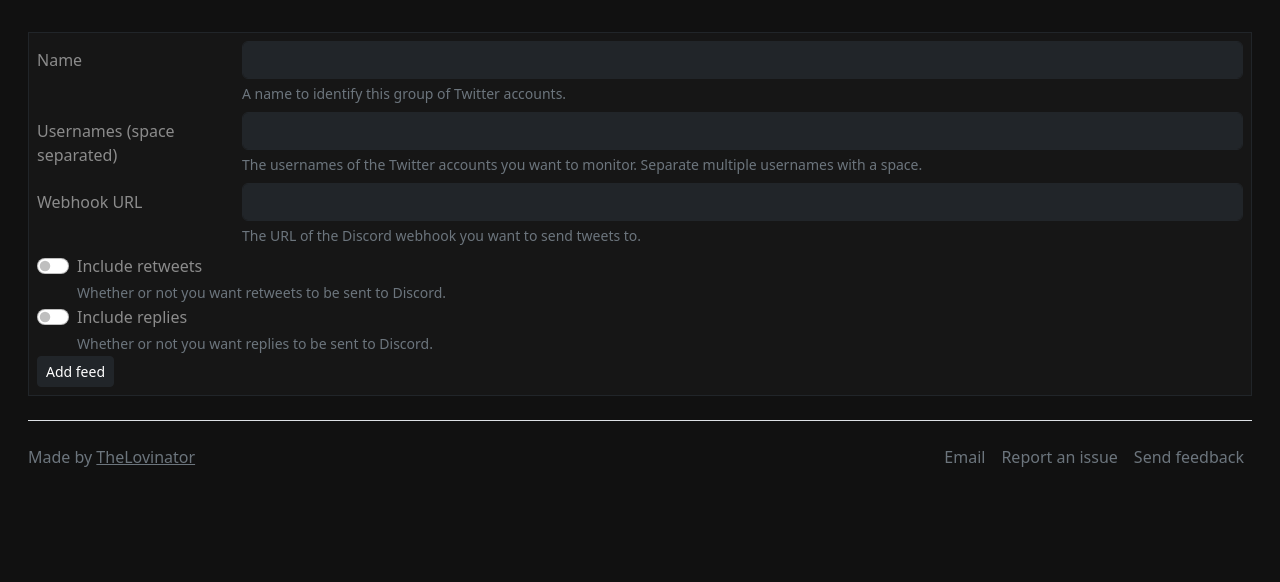
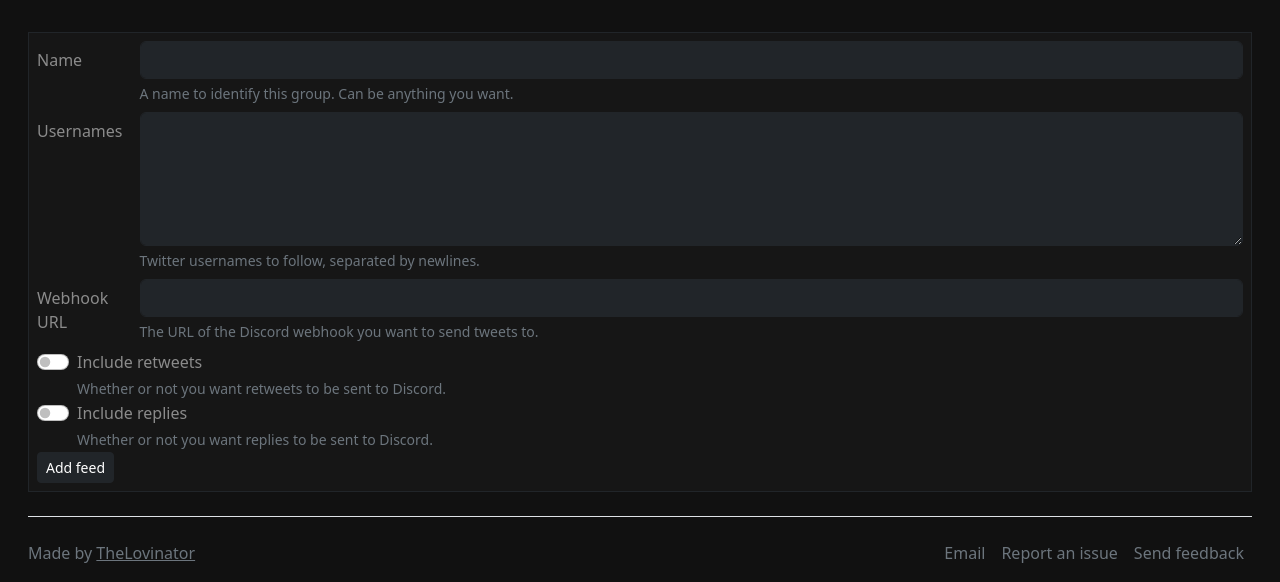
Before and after one commit to TheLovinator1/discord-twitter-webhooks, a Flask app: page /add in a window 1280 px wide. Shown: the part 57-639 px from the top of the page. Run offline with Flask 2, Linux system fonts and the light colour scheme; parts of the project's set-up code (start-up, migrations or seed data) failed here and were passed over.

Commit message:
Use newline instead of space when adding several usernames

```diff
--- a/discord_twitter_webhooks/add_new_feed.py
+++ b/discord_twitter_webhooks/add_new_feed.py
@@ -35,7 +35,11 @@
 
     # Get all usernames and add them to the reader if they don't exist, or add the new name to the existing feed.
     # Names can be separated by a space to add multiple feeds at once.
-    for username in usernames_value.split(" "):
+
+    # Check what type of newline is used
+    usernames: list[str] = usernames_value.split("\r\n") if "\r\n" in usernames_value else usernames_value.split("\n")
+
+    for username in usernames:
         # Create the Nitter RSS feed URL
         feed_url: str = f"https://nitter.lovinator.space/{username}/rss"
 
--- a/discord_twitter_webhooks/templates/add.html
+++ b/discord_twitter_webhooks/templates/add.html
@@ -9,17 +9,23 @@
         <script>
             function validateForm() {
                 var x = document.forms["add"]["name"].value;
+                // checks if the name field is empty
                 if (x == "") {
                     alert("Name must be filled out");
                     return false;
                 }
-
+                // checks if the name field contains semicolons
+                if (x.includes(";")) {
+                    alert("Name cannot contain semicolons");
+                    return false;
+                }
+                // checks if the usernames field is empty
                 var x = document.forms["add"]["usernames"].value;
                 if (x == "") {
                     alert("Usernames must be filled out");
                     return false;
                 }
-
+                // checks if the url field is empty
                 var x = document.forms["add"]["url"].value;
                 if (x == "") {
                     alert("Webhook URL must be filled out");
@@ -32,37 +38,34 @@
               onsubmit="return validateForm()"
               method="post">
             <div class="row pb-2">
-                <label for="feed_url" class="col-sm-2 col-form-label">Name</label>
-                <div class="col-sm-10">
+                <label for="feed_url" class="col-sm-1 col-form-label">Name</label>
+                <div class="col-sm-11">
                     <input name="name"
                            type="text"
                            class="form-control bg-dark border-dark text-muted"
-                           id="name"
-                           placeholder=""/>
-                    <div id="feed_url_help" class="form-text">A name to identify this group of Twitter accounts.</div>
+                           id="name"/>
+                    <div id="feed_url_help" class="form-text">A name to identify this group. Can be anything you want.</div>
                 </div>
             </div>
             <div class="row pb-2">
-                <label for="feed_url" class="col-sm-2 col-form-label">Usernames (space separated)</label>
-                <div class="col-sm-10">
-                    <input name="usernames"
-                           type="text"
+                <label for="feed_url" class="col-sm-1 col-form-label">Usernames</label>
+                <div class="col-sm-11">
+                    <textarea name="usernames"
                            class="form-control bg-dark border-dark text-muted"
                            id="usernames"
-                           placeholder=""/>
+                           rows="5"></textarea>
                     <div id="usernames_help" class="form-text">
-                        The usernames of the Twitter accounts you want to monitor. Separate multiple usernames with a space.
+                        Twitter usernames to follow, separated by newlines.
                     </div>
                 </div>
             </div>
             <div class="row pb-2">
-                <label for="feed_url" class="col-sm-2 col-form-label">Webhook URL</label>
-                <div class="col-sm-10">
+                <label for="feed_url" class="col-sm-1 col-form-label">Webhook URL</label>
+                <div class="col-sm-11">
                     <input name="url"
                            type="text"
                            class="form-control bg-dark border-dark text-muted"
-                           id="url"
-                           placeholder=""/>
+                           id="url"/>
                     <div id="url_help" class="form-text">The URL of the Discord webhook you want to send tweets to.</div>
                 </div>
             </div>
```
Also changed, not shown: requirements.txt (+7 -7 lines), 1 other file.
